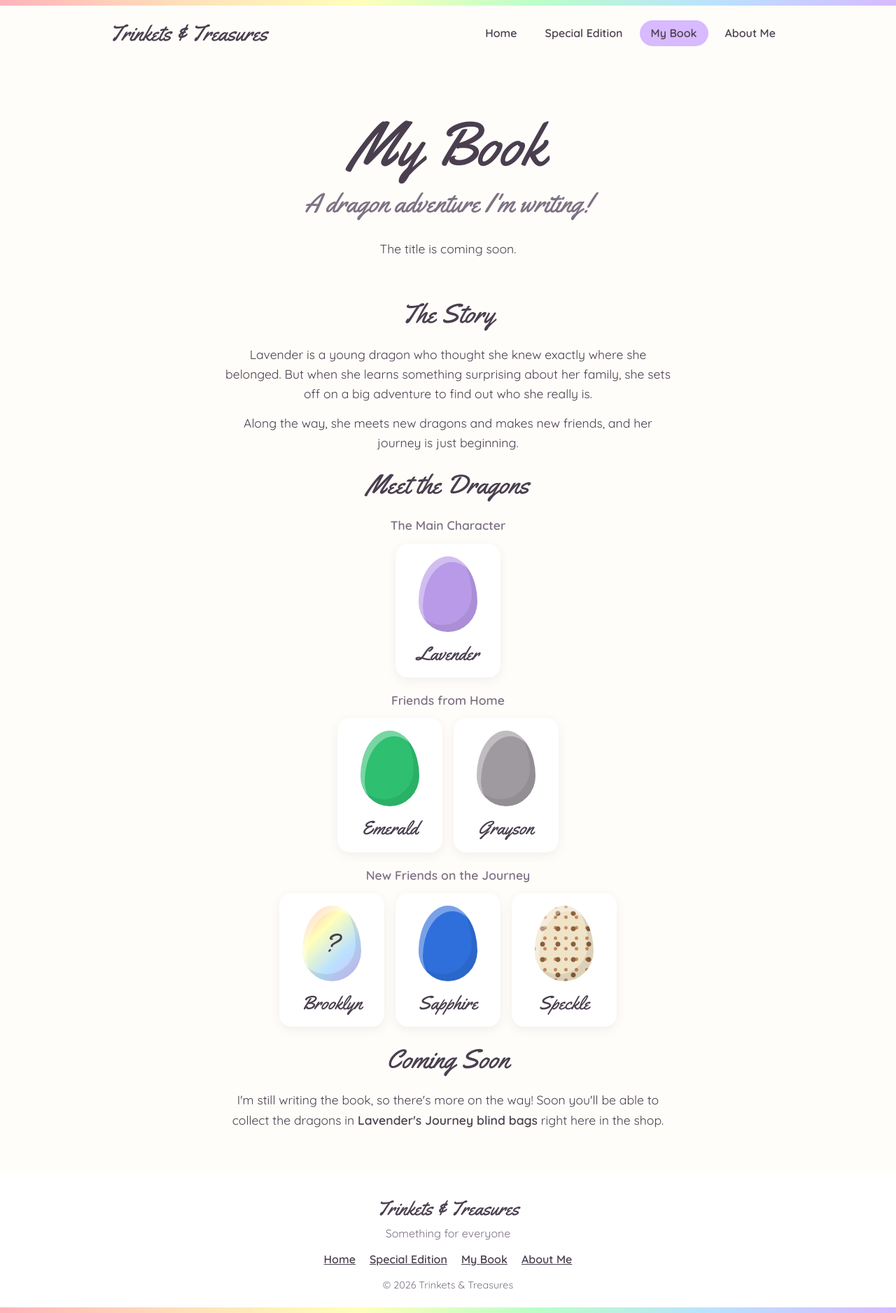
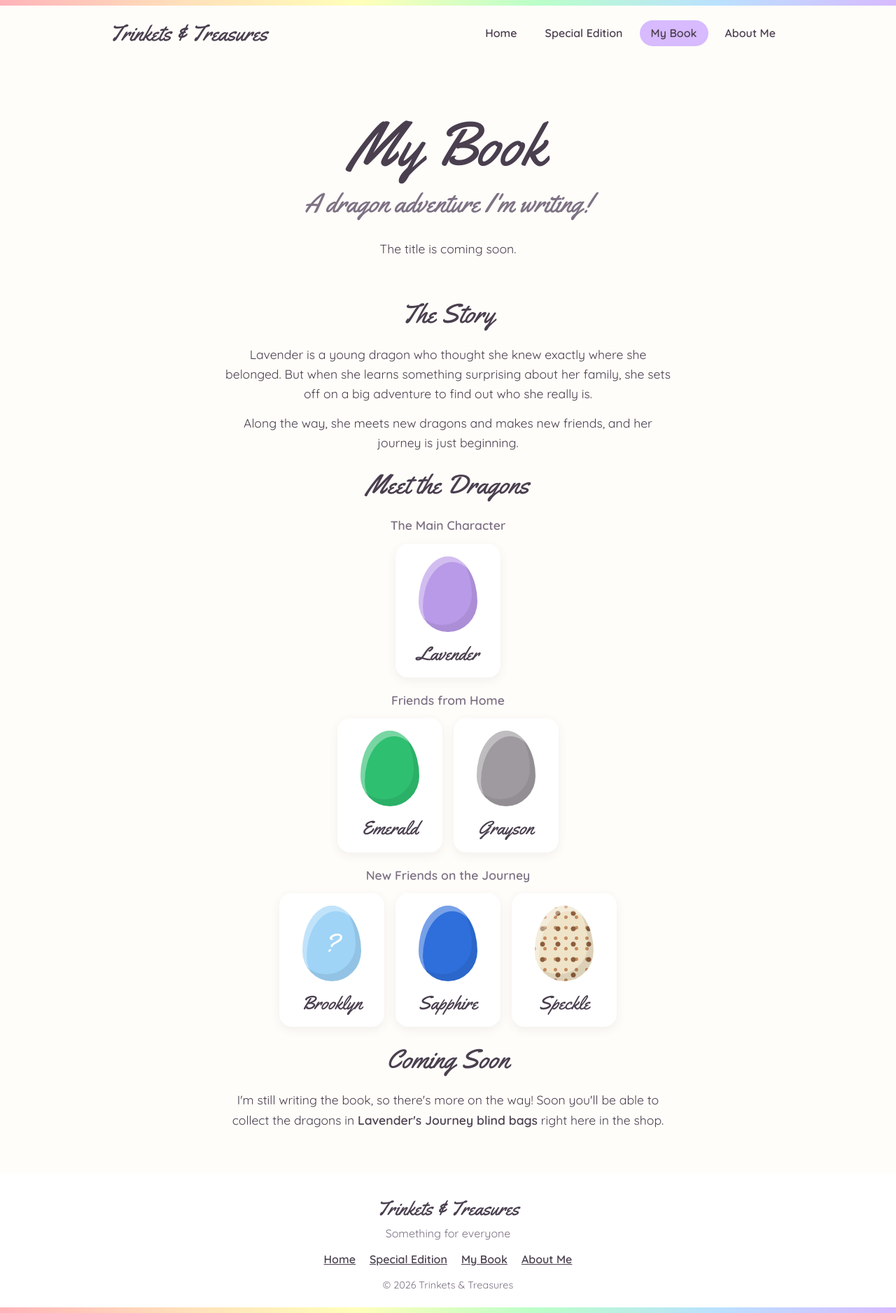
Before and after one commit to LucysTrinketsandTreasures/website-files, a Jekyll site: the page built from book.html, in a window 1280 px wide. Shown: the whole page at 70% size. Built offline with Jekyll 4.4.1, drawn with Linux system fonts in a browser that asks for light colours.

Commit message:
Make Brooklyn's egg light blue

```diff
--- a/assets/css/style.css
+++ b/assets/css/style.css
@@ -214,7 +214,7 @@ a.product-card:hover .view-details { background: var(--pastel-purple); }
 .egg-emerald { background: #2fbf71; }
 .egg-grayson { background: #9e9a9f; }
 .egg-sapphire { background: #2f6fdb; }
-.egg-brooklyn { background: linear-gradient(135deg, var(--pastel-red), var(--pastel-yellow), var(--pastel-blue), var(--pastel-purple)); color: var(--ink); }
+.egg-brooklyn { background: #9fd4f7; }
 .egg-speckle { background-color: #efe3c8; background-image: radial-gradient(circle, #8b5e3c 3px, transparent 4px), radial-gradient(circle, #c38b5f 2px, transparent 3px); background-size: 22px 22px, 15px 15px; background-position: 0 0, 7px 9px; }
 
 /* About */
```
